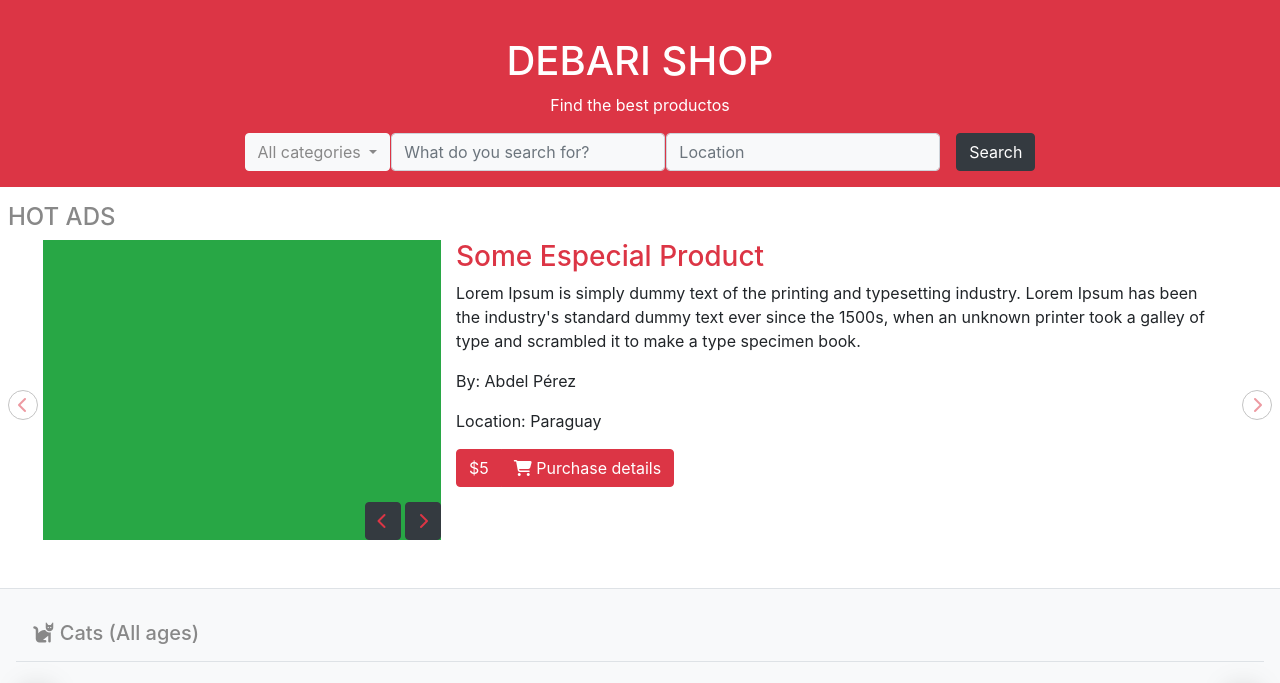
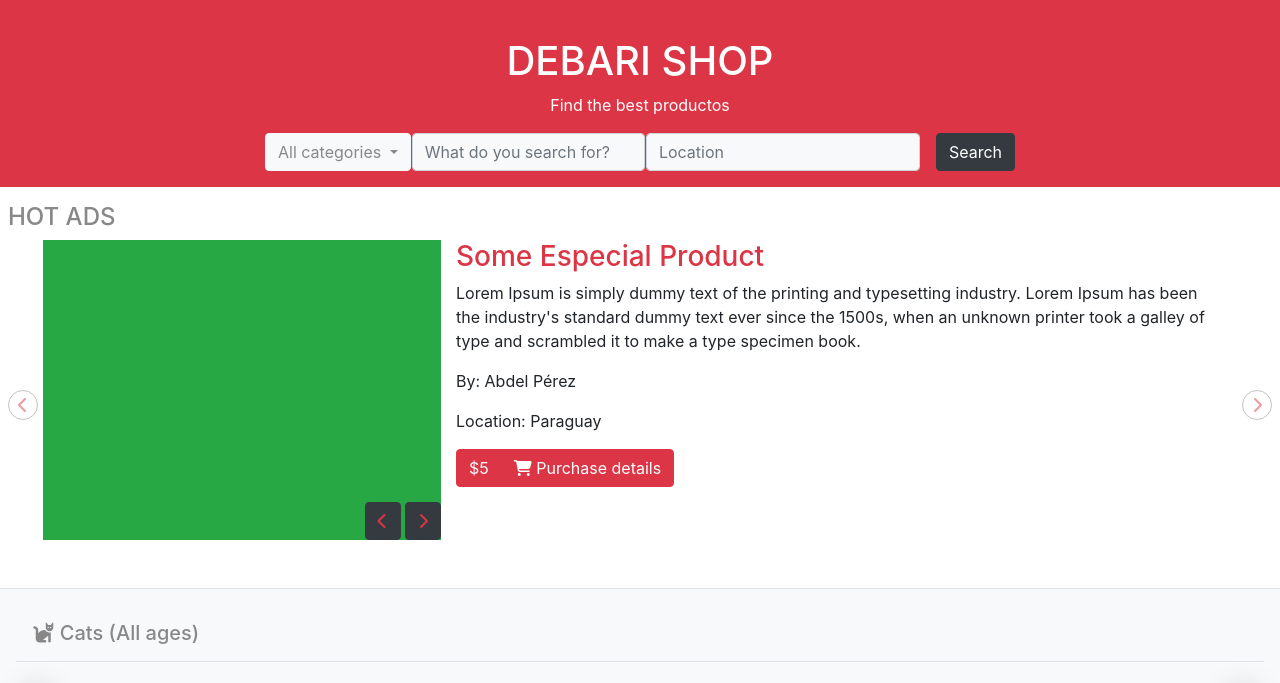
Before and after one commit to abdelp/html-capstone, a website: page index.html in a window 1280 px wide. Shown: the part 76-759 px from the top of the page. Drawn offline with nearby package versions, Linux system fonts and the light colour scheme.

Commit message:
Update width of search bar and margin of last form-group

```diff
--- a/assets/stylesheets/style.css
+++ b/assets/stylesheets/style.css
@@ -39,6 +39,18 @@
   .right-btns .nav-item:nth-child(2) {
     display: none;
   }
+}
+
+.search {
+  max-width: 750px;
+}
+
+.search .form-group {
+  margin-bottom: 0;
+}
+
+.search .form-group:last-child {
+  margin-bottom: 1rem;
 }
 
 @media (max-width: 768px) {
--- a/index.html
+++ b/index.html
@@ -55,7 +55,7 @@
       <section class="search-productos d-flex flex-column align-items-center bg-danger pt-5 px-2">
         <h1 class="text-uppercase text-white">debari shop</h1>
         <p class="text-white">Find the best productos</p>
-        <div class="search">
+        <div class="search w-100">
           <form class="d-flex flex-column flex-md-row search-form">
             <div class="form-group">
               <div class="dropdown">
@@ -69,7 +69,7 @@
                 </div>
               </div>
             </div>
-            <div class="form-group">
+            <div class="form-group" style="width: 100%;">
               <input type="text" class="form-control bg-light text-gray" id="product-text" aria-describedby="producto-search" placeholder="What do you search for?">
             </div>
             <div class="form-group d-flex flex-column flex-md-row">
```
